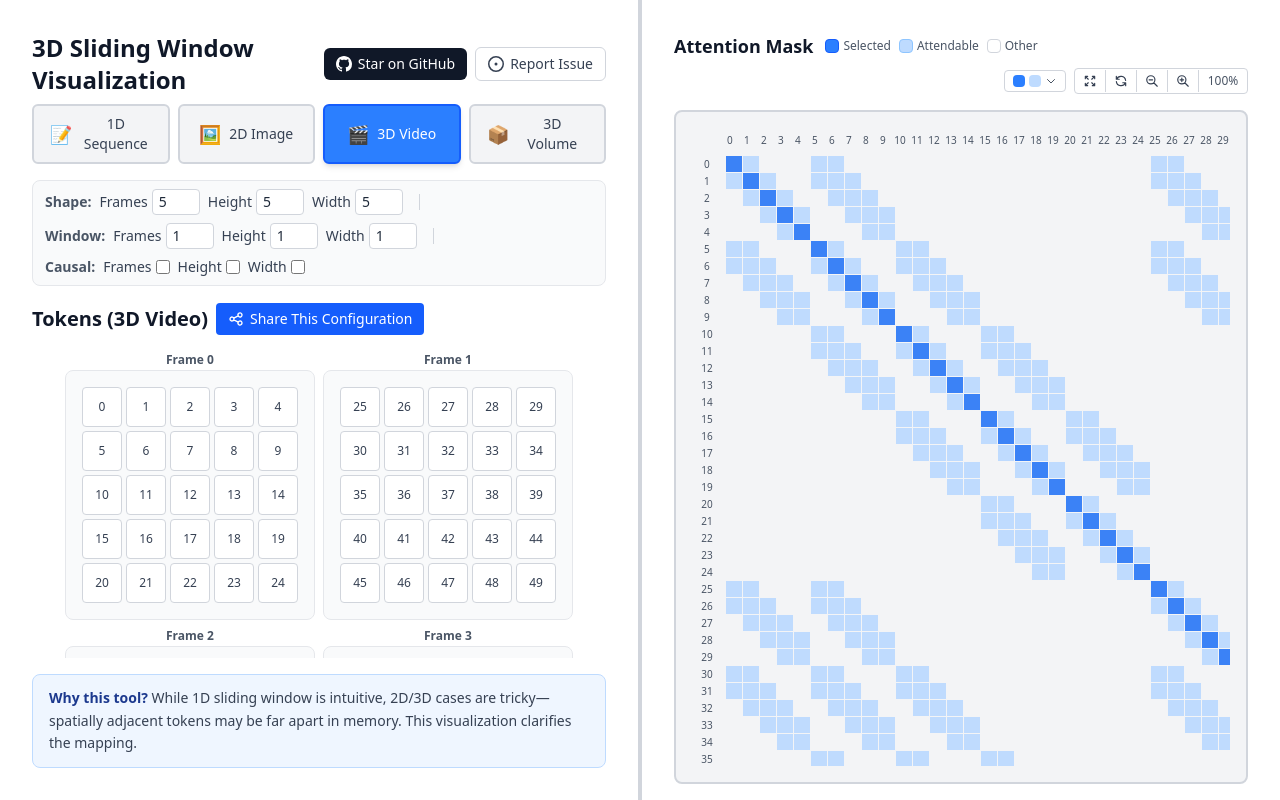
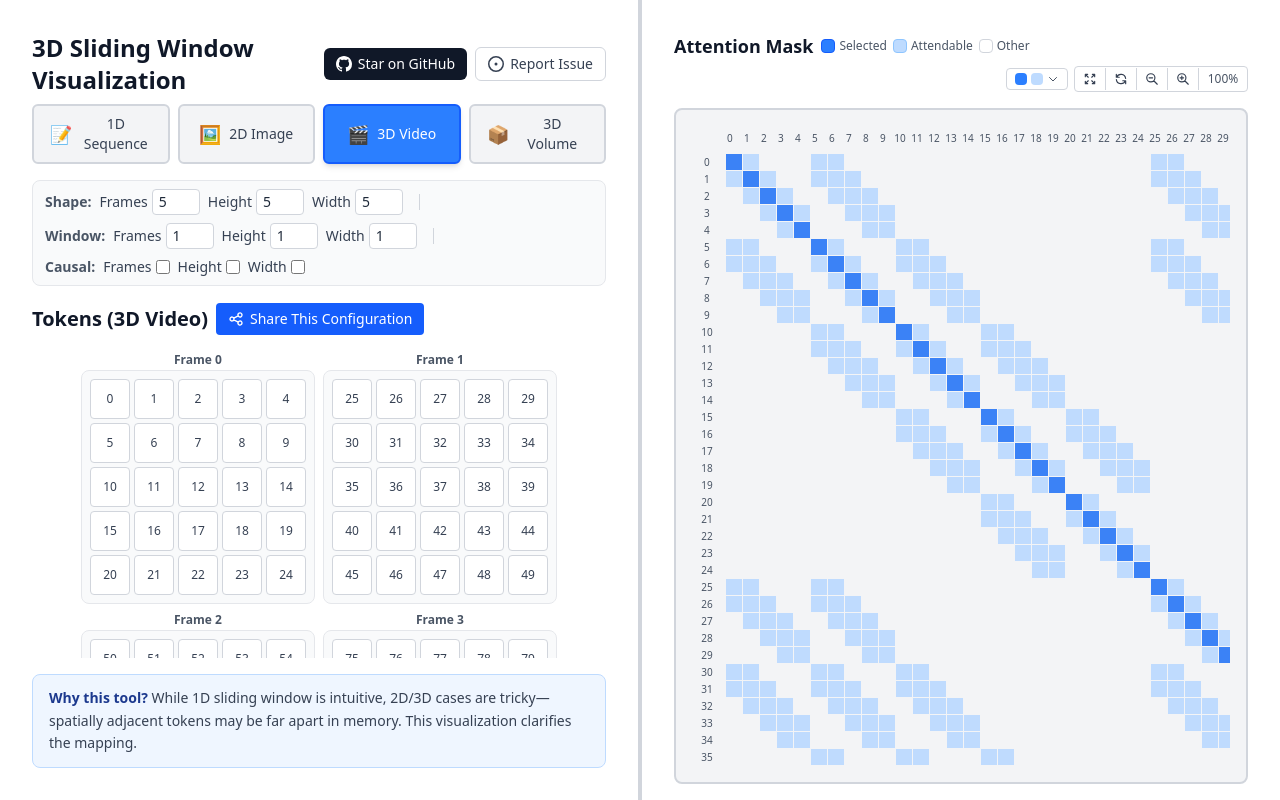
Before and after one commit to niyunsheng/sliding-window-viz-3D, a React (Vite) app: page / in a window 1280 px wide. Built offline with nearby package versions, Linux system fonts and the light colour scheme.

Commit message:
refactor: Reduce spacing in UI controls and token grid

```diff
--- a/src/components/SlidingWindowViz.tsx
+++ b/src/components/SlidingWindowViz.tsx
@@ -484,10 +484,10 @@ export function SlidingWindowViz() {
 
         {/* Right: Attention Mask */}
         <div className="flex flex-col gap-4 pt-8 px-8 pb-4 overflow-hidden" style={{ width: `${100 - leftPanelWidth}%` }}>
-          <div className="flex flex-wrap items-center gap-x-4 gap-y-2">
-            <div className="flex items-center gap-3">
+          <div className="flex flex-wrap items-center gap-x-3 gap-y-1.5">
+            <div className="flex items-center gap-2">
               <h2 className="m-0 text-lg font-semibold text-gray-900 whitespace-nowrap">Attention Mask</h2>
-              <div className="flex items-center gap-2 text-xs">
+              <div className="flex items-center gap-1.5 text-xs">
                 <div className="flex items-center gap-1">
                   <div className={`w-3.5 h-3.5 rounded border ${colorSchemes[colorScheme].selectedBorder} ${colorSchemes[colorScheme].selected}`}></div>
                   <span className="text-gray-600">Selected</span>
@@ -502,7 +502,7 @@ export function SlidingWindowViz() {
                 </div>
               </div>
             </div>
-            <div className="flex items-center gap-2 ml-auto">
+            <div className="flex items-center gap-1.5 ml-auto">
               <div className="relative" ref={colorDropdownRef}>
                 <button
                   onClick={() => setShowColorDropdown(!showColorDropdown)}
@@ -616,7 +616,7 @@ function TokenGrid({
 
   return (
     <div
-      className="grid gap-1 p-4 bg-gray-50 border border-gray-200 rounded-lg mx-auto"
+      className="grid gap-1 p-2 bg-gray-50 border border-gray-200 rounded-lg mx-auto"
       style={{
         gridTemplateColumns: `repeat(${width}, 40px)`,
         gridTemplateRows: `repeat(${height}, 40px)`
```
